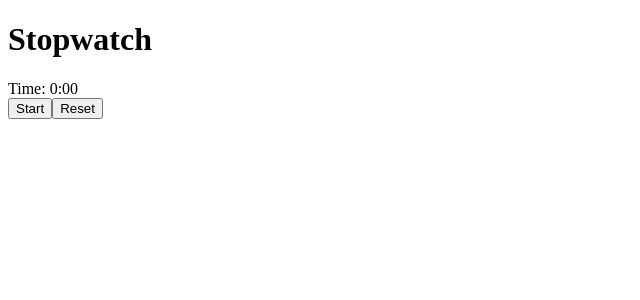
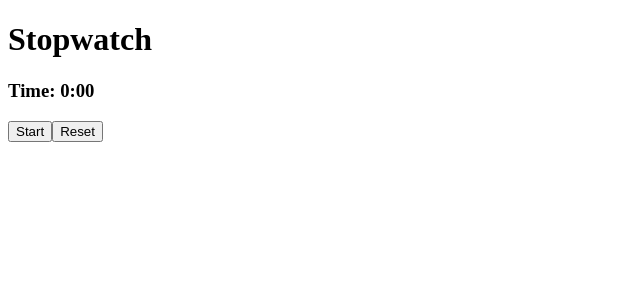
Before and after one commit to rishavtalukdar/stopwatch, a React (Create React App) app: page / in a window 1280 px wide. Shown: the top 300 px of the page, without its empty margins (0-640 px from the left). Built offline with nearby package versions, Linux system fonts and the light colour scheme.

Commit message:
reverted changes

```diff
--- a/src/App.js
+++ b/src/App.js
@@ -31,7 +31,7 @@ function App() {
   return (
     <div>
       <h1>Stopwatch</h1>
-      Time: {minute.toString()}:{second.toString().padStart(2,"0")}
+      <h3>Time: {minute.toString()}:{second.toString().padStart(2,"0")} </h3>
       <div>
         <button onClick={startAndStop}>
           {isRunning? "Stop":"Start"}</button>
```
